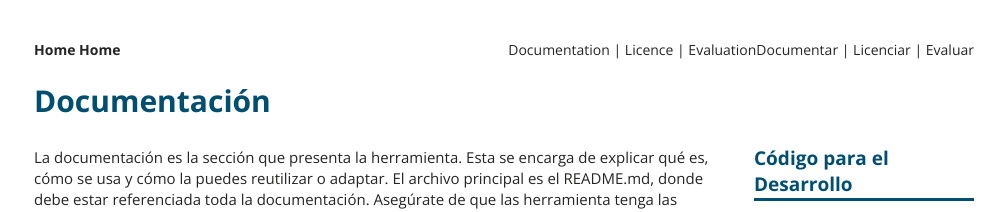
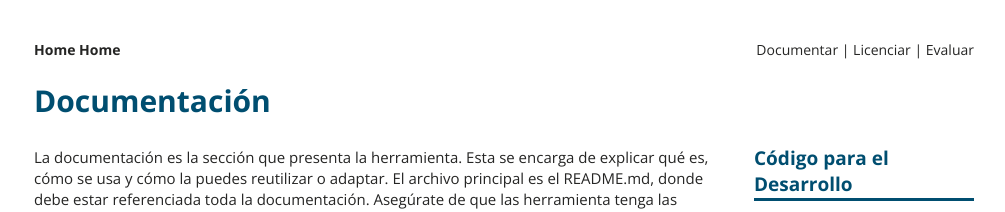
Before and after one commit to EL-BID/guia-de-publicacion, a Jekyll site: the page built from _documents/documentacion.markdown, in a window 1280 px wide. Shown: the top 212 px of the page, without its empty margins (136-1141 px from the left). Built offline with Jekyll 4.4.1, drawn with Linux system fonts in a browser that asks for light colours.

Commit message:
Update documentacion.markdown

```diff
--- a/_documents/documentacion.markdown
+++ b/_documents/documentacion.markdown
@@ -111,3 +111,8 @@ Reconocimientos a otras personas u organizaciones que hayan contribuido de algun
 
 ## ¿Existe algún otro tipo de documentación a parte del README.md?
 A parte de la documentación más técnica dirigida a desarrolladores, existe la guía de usuario. Si se trata de documentación muy extensa y muy detallada es buena práctica ponerla en un archivo a parte y especificarlo en el README.md.
+<style>
+.ocultar_breadcrumb_ingles{
+display:none;
+}
+</style>
```
